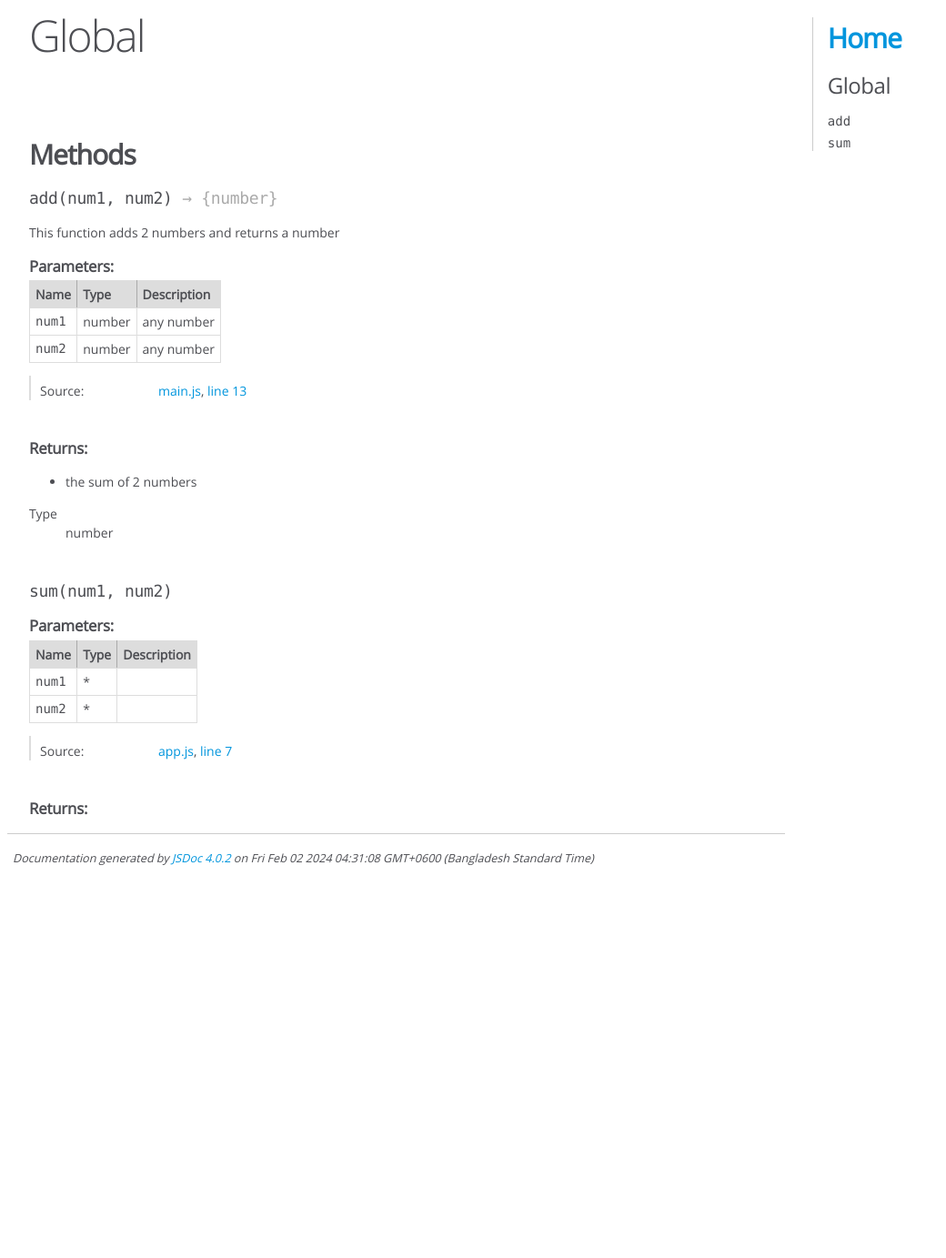
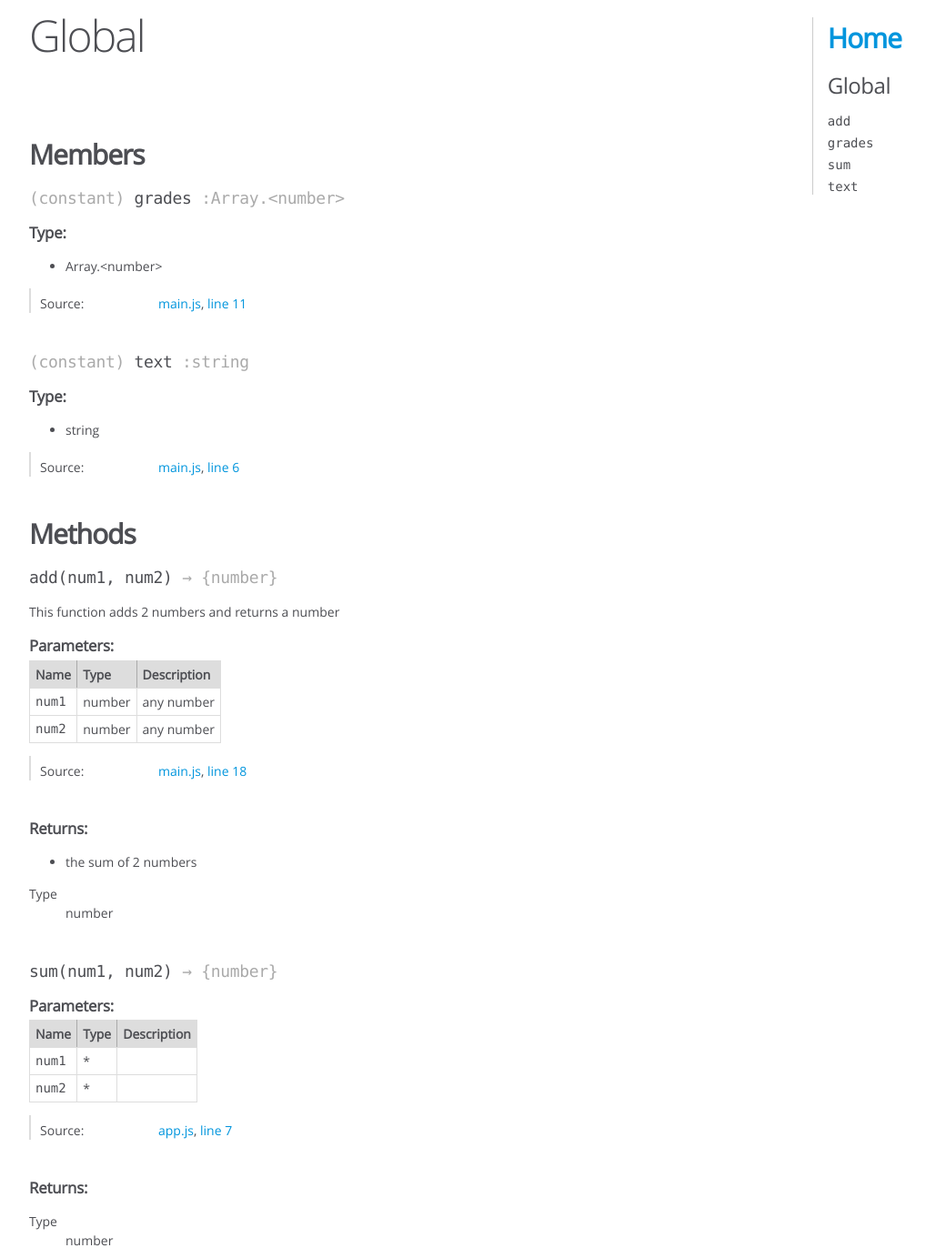
Before and after one commit to MunnaAhmed130/JSDoc, a website: page docs/global.html in a window 1280 px wide. Shown: the part 17-1400 px from the top of the page at 91% size, without its empty margins (0-1040 px from the left). Before the commit the page ends 985 px from the top, so only its background shows below. Drawn offline with Linux system fonts and the light colour scheme.

Commit message:
check @types

```diff
--- a/docs/global.html
+++ b/docs/global.html
@@ -86,6 +86,146 @@
 
 
 
+
+
+
+
+
+
+
+
+        <h3 class="subsection-title">Members</h3>
+
+
+
+<h4 class="name" id="grades"><span class="type-signature">(constant) </span>grades<span class="type-signature"> :Array.&lt;number></span></h4>
+
+
+
+
+
+
+    <h5>Type:</h5>
+    <ul>
+        <li>
+
+<span class="param-type">Array.&lt;number></span>
+
+
+        </li>
+    </ul>
+
+
+
+
+
+<dl class="details">
+
+
+
+
+
+
+
+
+
+
+
+
+
+
+
+
+
+
+
+
+
+
+
+
+
+
+    <dt class="tag-source">Source:</dt>
+    <dd class="tag-source"><ul class="dummy"><li>
+        <a href="main.js.html">main.js</a>, <a href="main.js.html#line11">line 11</a>
+    </li></ul></dd>
+
+
+
+
+
+
+
+</dl>
+
+
+
+
+
+
+
+
+<h4 class="name" id="text"><span class="type-signature">(constant) </span>text<span class="type-signature"> :string</span></h4>
+
+
+
+
+
+
+    <h5>Type:</h5>
+    <ul>
+        <li>
+
+<span class="param-type">string</span>
+
+
+        </li>
+    </ul>
+
+
+
+
+
+<dl class="details">
+
+
+
+
+
+
+
+
+
+
+
+
+
+
+
+
+
+
+
+
+
+
+
+
+
+
+    <dt class="tag-source">Source:</dt>
+    <dd class="tag-source"><ul class="dummy"><li>
+        <a href="main.js.html">main.js</a>, <a href="main.js.html#line6">line 6</a>
+    </li></ul></dd>
+
+
+
+
+
+
+
+</dl>
 
 
 
@@ -228,7 +368,7 @@
 
     <dt class="tag-source">Source:</dt>
     <dd class="tag-source"><ul class="dummy"><li>
-        <a href="main.js.html">main.js</a>, <a href="main.js.html#line13">line 13</a>
+        <a href="main.js.html">main.js</a>, <a href="main.js.html#line18">line 18</a>
     </li></ul></dd>
 
 
@@ -288,7 +428,7 @@
 
 
 
-    <h4 class="name" id="sum"><span class="type-signature"></span>sum<span class="signature">(num1, num2)</span><span class="type-signature"></span></h4>
+    <h4 class="name" id="sum"><span class="type-signature"></span>sum<span class="signature">(num1, num2)</span><span class="type-signature"> &rarr; {number}</span></h4>
 
 
 
@@ -438,6 +578,18 @@
 
 
 
+<dl>
+    <dt>
+        Type
+    </dt>
+    <dd>
+
+<span class="param-type">number</span>
+
+
+    </dd>
+</dl>
+
 
 
 
@@ -460,13 +612,13 @@
 </div>
 
 <nav>
-    <h2><a href="index.html">Home</a></h2><h3>Global</h3><ul><li><a href="global.html#add">add</a></li><li><a href="global.html#sum">sum</a></li></ul>
+    <h2><a href="index.html">Home</a></h2><h3>Global</h3><ul><li><a href="global.html#add">add</a></li><li><a href="global.html#grades">grades</a></li><li><a href="global.html#sum">sum</a></li><li><a href="global.html#text">text</a></li></ul>
 </nav>
 
 <br class="clear">
 
 <footer>
-    Documentation generated by <a href="https://github.com/jsdoc/jsdoc">JSDoc 4.0.2</a> on Fri Feb 02 2024 04:31:08 GMT+0600 (Bangladesh Standard Time)
+    Documentation generated by <a href="https://github.com/jsdoc/jsdoc">JSDoc 4.0.2</a> on Fri Feb 02 2024 05:14:48 GMT+0600 (Bangladesh Standard Time)
 </footer>
 
 <script> prettyPrint(); </script>
```
Also changed, not shown: docs/app.js.html (+3 -3 lines), docs/index.html (+2 -2 lines), docs/main.js.html (+16 -17 lines), js/main.js (+14 -14 lines).
